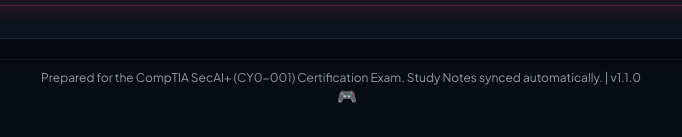
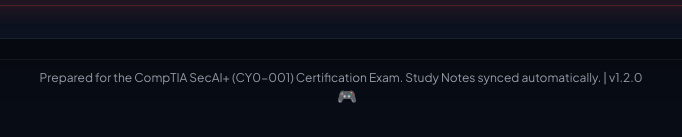
Before and after one commit to darnokgg/secai, a plain HTML site: page index.html in a window 1280 px wide. Shown: the part 1428-1565 px from the top of the page, 299-981 px from the left. Drawn offline with nearby package versions, Linux system fonts and the light colour scheme.

Commit message:
Bump application version to v1.2.0 in footer

```diff
--- a/index.html
+++ b/index.html
@@ -760,7 +760,7 @@
 
     <!-- Footer -->
     <footer class="app-footer-bar">
-      <p>Prepared for the CompTIA SecAI+ (CY0-001) Certification Exam. Study Notes synced automatically. | <span class="app-version">v1.1.0</span></p>
+      <p>Prepared for the CompTIA SecAI+ (CY0-001) Certification Exam. Study Notes synced automatically. | <span class="app-version">v1.2.0</span></p>
       <span id="tetris-egg" title="" aria-hidden="true">🎮</span>
     </footer>
   </div>
```
